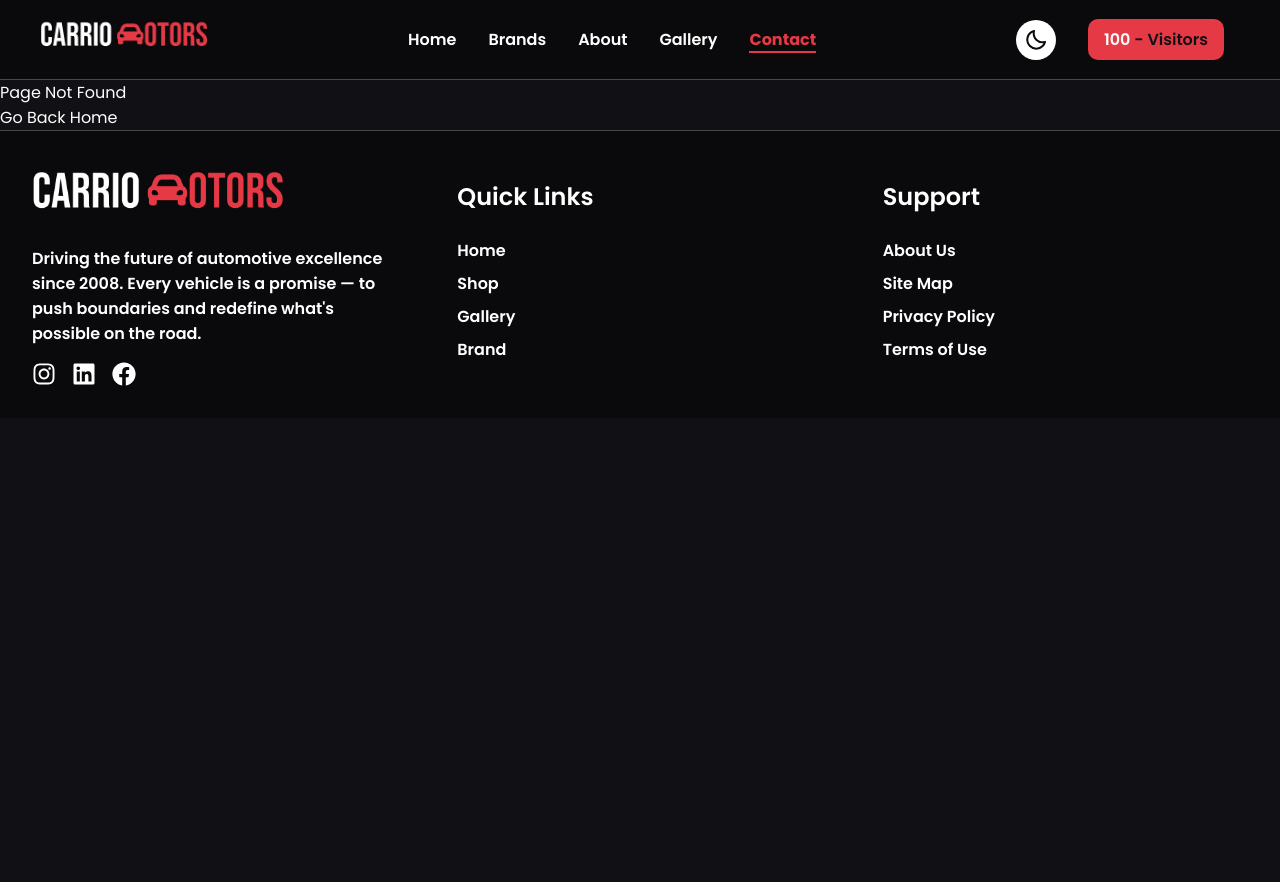
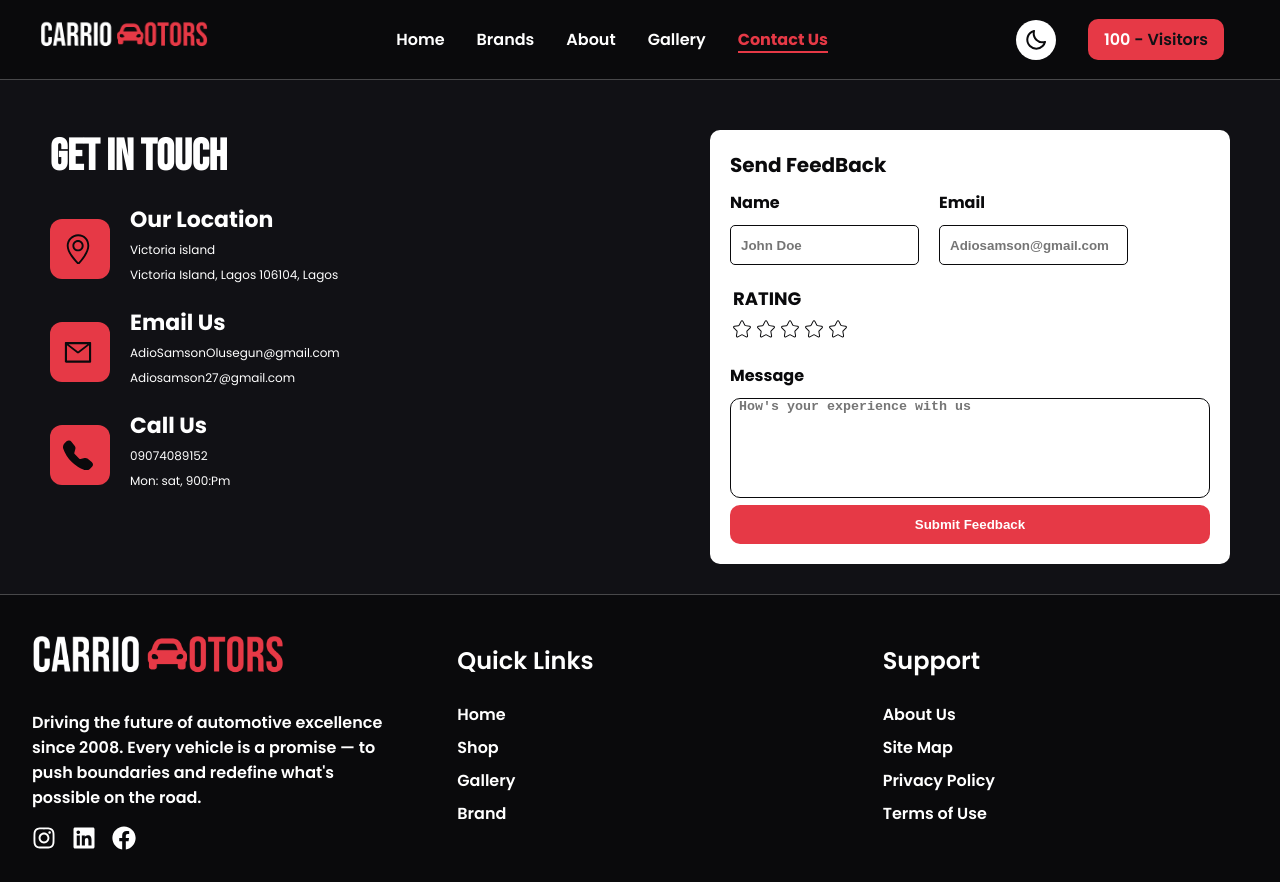
Before and after one commit to Awwal2007/Aptech-E-Project, a React (Vite) app: page /contact in a window 1280 px wide. Before the commit the page ends 800 px from the top, so only its background shows below. Built offline with nearby package versions, Linux system fonts and the light colour scheme.

Commit message:
kdjdhucudid

```diff
--- a/src/App.jsx
+++ b/src/App.jsx
@@ -7,6 +7,7 @@ import Gallery from './pages/Gallery'
 import Navbar from './components/Navbar'
 import Footer from './components/Footer'
 import { useState } from 'react'
+import Contact from './pages/Contact'
 
 const App = () => {
   const [theme, setTheme] = useState('dark')
@@ -35,6 +36,7 @@ const App = () => {
                     <Route path="/" element={<Home />} />
                     <Route path="/about" element={<About />} />
                     <Route path="/gallery" element={<Gallery />} />
+                    <Route path="/contact" element={<Contact />} />
                     <Route path="*" element={<NotFound />} />
                 </Routes>
             <Footer theme={theme} />
--- a/src/components/Navbar.jsx
+++ b/src/components/Navbar.jsx
@@ -19,7 +19,7 @@ const Navbar = ({theme, toggleTheme}) => {
             <li><a href="#brands">Brands</a></li>
             <li><NavLink to="/about">About</NavLink></li>
             <li><NavLink to="/gallery">Gallery</NavLink></li>
-            <li><NavLink to="/contact">Contact</NavLink></li>
+            <li><NavLink to="/contact">Contact Us</NavLink></li>
           </ul>
         </nav>
         <div className="visitor-counter">
--- a/src/pages/Contact.jsx
+++ b/src/pages/Contact.jsx
@@ -1,12 +1,131 @@
 import React from 'react'
-import './css/Contact.css'
+import { SlLocationPin } from "react-icons/sl";
+import { AiOutlineMail } from "react-icons/ai";
+import { BsFillTelephoneFill } from "react-icons/bs";
+import { CiStar } from "react-icons/ci";
+import './css/Contact.css';
+import { useState } from "react";
+import { FaStar } from "react-icons/fa";
 
 const Contact = () => {
-  return (
-    <div>
+    const [rating, setRating] = useState(0);
+    return (
+        <div>
 
-    </div>
-  )
+            <div className='second-div-section'>
+
+
+                <div className='wrap-Location'>
+
+                    <h1 className='GET-IN'>GET IN TOUCH</h1>
+
+                    <div className='location'>
+                        <p className='back-location'> <SlLocationPin className='icon' /></p>
+
+                        <div>
+                            <strong>Our Location</strong><br />
+                            <span>Victoria island </span> <br /> <span>Victoria Island, Lagos 106104, Lagos</span>
+                        </div>
+
+                    </div>
+
+                    <div className='location'>
+                        <p className='back-location'> <AiOutlineMail className='icon' /></p>
+
+                        <div>
+                            <strong>Email Us</strong><br />
+                            <a href='mailto:AdioSamsonOlusegun@gmail.com'>AdioSamsonOlusegun@gmail.com</a> <br /> <a href='mailto:Adiosamson27@gmail.com'>Adiosamson27@gmail.com</a>
+                        </div>
+
+                    </div>
+
+
+
+                    <div className='location'>
+                        <p className='back-location'> < BsFillTelephoneFill className='icon' /></p>
+
+                        <div>
+                            <strong>Call Us</strong><br />
+
+                            <a href="tel:09074089152">09074089152 </a> <br /> <span>Mon: sat, 900:Pm</span>
+                        </div>
+
+                    </div>
+
+
+                </div>
+
+
+                <form className='Form-container' >
+
+                    <strong className='Feedback'>Send FeedBack</strong>
+
+                    <div className='display-john'>
+
+
+
+
+                        <div>
+
+                            <label className='labe' >Name</label> <br />
+                            <input className="john" type="name" placeholder='John Doe' />
+
+                        </div>
+
+                        <div>
+
+                            <label className='labe' >Email</label> <br />
+                            <input className="john" type="name" placeholder='Adiosamson@gmail.com' />
+
+                        </div>
+
+
+                    </div>
+
+
+                    <div className='rate-container'>
+
+                        <p className='ratting'> RATING</p>
+
+                        <div className="display-star">
+                            {[1, 2, 3, 4, 5].map((star) => (
+                                <p
+                                key={star}
+                                className="hold-star"
+                                onClick={() => setRating(star)}
+                                style={{ cursor: "pointer" }}
+                                >
+                                {star <= rating ? (
+                                    <FaStar className="star filled" />
+                                ) : (
+                                    <CiStar className="star" />
+                                )}
+                                </p>
+                            ))}
+                        </div>
+                    </div>
+
+
+                    <div className='message-container'>
+
+                        <label className='labe-message' >Message</label> <br />
+
+                        <textarea className='messages' type="message"  placeholder=" How's your experience with us "></textarea>
+
+                    </div>
+
+                    <input type='submit' className='submit-btn' value='Submit Feedback' />
+
+                </form>
+
+
+
+            </div>
+
+
+        </div>
+
+    )
 }
 
-export default Contact
+export default Contact;
--- a/src/pages/css/Contact.css
+++ b/src/pages/css/Contact.css
@@ -0,0 +1,228 @@
+.second-div-section {
+    display: flex;
+    justify-content: space-between;
+    align-items: flex-start;
+    margin-top: 50px;
+    margin-bottom: 30px;
+    padding: 0px 50px;
+    gap: 40px;
+}
+
+.GET-IN {
+    font-family: var(--hero-font-family);
+    font-size: 44px;
+
+}
+
+.wrap-Location {}
+
+.location {
+    display: flex;
+    gap: 20px;
+    align-items: center;
+    margin-top: 20px;
+}
+
+.back-location {
+    background-color: var(--accent-color);
+    color: var(--primary-color);
+    width: 60px;
+    height: 60px;
+    padding-left: 13px;
+    padding-top: 15px;
+    border-radius: 12px;
+    margin-top: 8px;
+}
+
+.back-location:hover {
+    background-color: var(--accent-color-hover);
+    cursor: pointer;
+    transition: all 0.6s ease;
+}
+
+.icon {
+    width: 30px;
+    height: 30.75px;
+}
+
+.location strong {
+    font-weight: bold;
+    font-family: var(--font-family);
+    font-size: 22px;
+
+}
+
+.location span {
+    font-size: 12px;
+    font-weight: normal;
+
+}
+
+.location a {
+    font-size: 12px;
+    font-weight: normal;
+
+}
+
+.Form-container {
+    background-color: var(--secondary-color);
+    width: 100%;
+    max-width: 520px;
+    border-radius: 10px;
+    padding: 20px;
+}
+
+.Feedback {
+    font-weight: bolder;
+    color: var(--primary-color);
+    font-size: 20px;
+
+
+}
+
+.display-john {
+    display: flex;
+    gap: 20px;
+    margin-top: 10px;
+}
+
+.labe {
+    color: var(--primary-color);
+    font-size: 16px;
+    font-weight: bold;
+}
+
+.labe input {
+    width: 120px;
+    height: 50px;
+}
+
+.john {
+    width: 100%;
+    height: 40px;
+    margin-top: 10px;
+    border: 1px solid var(--primary-color);
+    border-radius: 5px;
+    padding-left: 10px;
+}
+
+.john::placeholder {
+    font-weight: bold;
+
+}
+
+.rate-container {
+    margin-top: 20px;
+
+}
+
+.ratting {
+    color: var(--primary-color);
+    font-weight: bold;
+    font-size: 18px;
+    margin-left: 3px;
+}
+
+.display-star {
+    display: flex;
+    margin-top: 5px;
+}
+
+.hold-star {}
+
+.star {
+    color: var(--primary-color);
+    font-size: 25px;
+
+    cursor: pointer;
+    transition: all 0.6s ease;
+
+}
+
+.star:hover {
+    color: var(--accent-color-hover);
+}
+
+.message-container{
+margin-top: 15px;
+}
+
+.labe-message{
+  color: var(--primary-color);
+    font-size: 16px;
+    font-weight: bold;
+}
+
+.messages{
+width: 100%;
+height: 100px;
+margin-top: 10px;
+border-radius: 10px;
+ border: 1px solid var(--primary-color);
+ resize: none;
+}
+
+.messages::placeholder{
+    font-weight: bold;
+
+}
+
+.star {
+  font-size: 24px;
+}
+
+.filled {
+  color: var(--accent-color);
+}
+
+.submit-btn {
+    background-color: var(--accent-color);
+    color: white;
+    width: 100%;
+    padding: 12px 0;
+    border: none;
+    border-radius: 10px;
+    font-weight: bold;
+}
+
+
+
+/* MOBILE */
+@media (max-width: 768px) {
+    .second-div-section {
+        flex-direction: column;
+        padding: 0px 20px;
+    }
+    .Form-container {
+        width: 100%;
+        padding: 20px 15px;
+    }
+    .display-john {
+        flex-direction: column;
+        gap: 15px;
+    }
+    .GET-IN {
+        font-size: 28px;
+        text-align: center;
+    }
+
+    .location {
+        align-items: flex-start;
+    }
+
+    .back-location {
+        width: 50px;
+        height: 50px;
+        padding-left: 10px;
+        padding-top: 12px;
+    }
+
+    .icon {
+        width: 24px;
+        height: 24px;
+    }
+
+    .wrap-Location {
+        text-align: left;
+    }
+}
```
